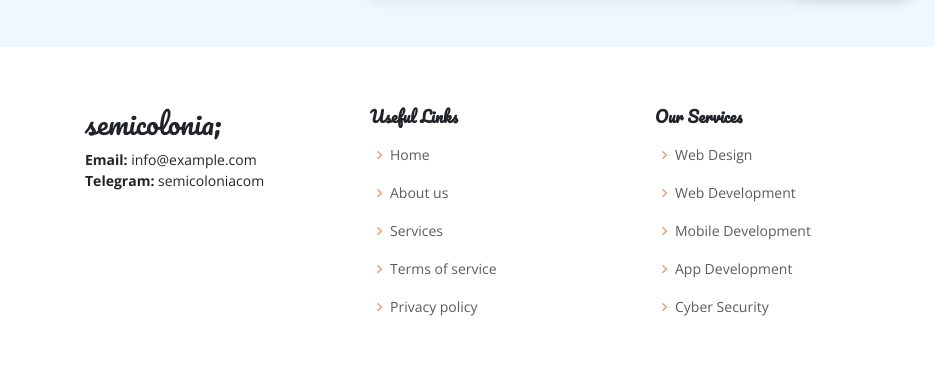
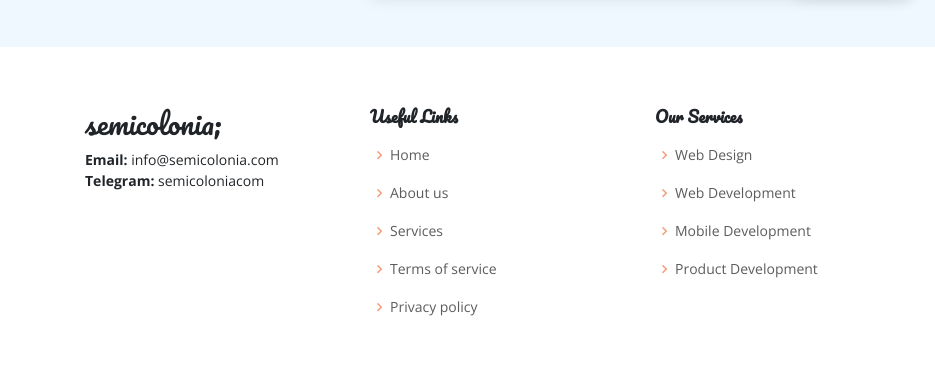
Before and after one commit to etjecode/semicolonia, a plain HTML site: page index.html in a window 1280 px wide. Shown: the part 3364-3740 px from the top of the page, 0-935 px from the left. Drawn offline with nearby package versions, Linux system fonts and the light colour scheme.

Commit message:
index.html updated

```diff
--- a/index.html
+++ b/index.html
@@ -583,7 +583,7 @@
 
           <div class="col-lg-3 col-md-6 footer-contact" data-aos="fade-up" data-aos-delay="100">
             <h3>semicolonia;</h3>
-              <strong>Email:</strong> info@example.com<br>
+              <strong>Email:</strong> info@semicolonia.com<br>
               <strong>Telegram:</strong> semicoloniacom<br>
 
             </p>
@@ -606,8 +606,7 @@
               <li><i class="bx bx-chevron-right"></i> <a href="#">Web Design</a></li>
               <li><i class="bx bx-chevron-right"></i> <a href="#">Web Development</a></li>
               <li><i class="bx bx-chevron-right"></i> <a href="#">Mobile Development</a></li>
-              <li><i class="bx bx-chevron-right"></i> <a href="#">App Development</a></li>
-              <li><i class="bx bx-chevron-right"></i> <a href="#">Cyber Security</a></li>
+              <li><i class="bx bx-chevron-right"></i> <a href="#">Product Development</a></li>
             </ul>
           </div>
 
```
